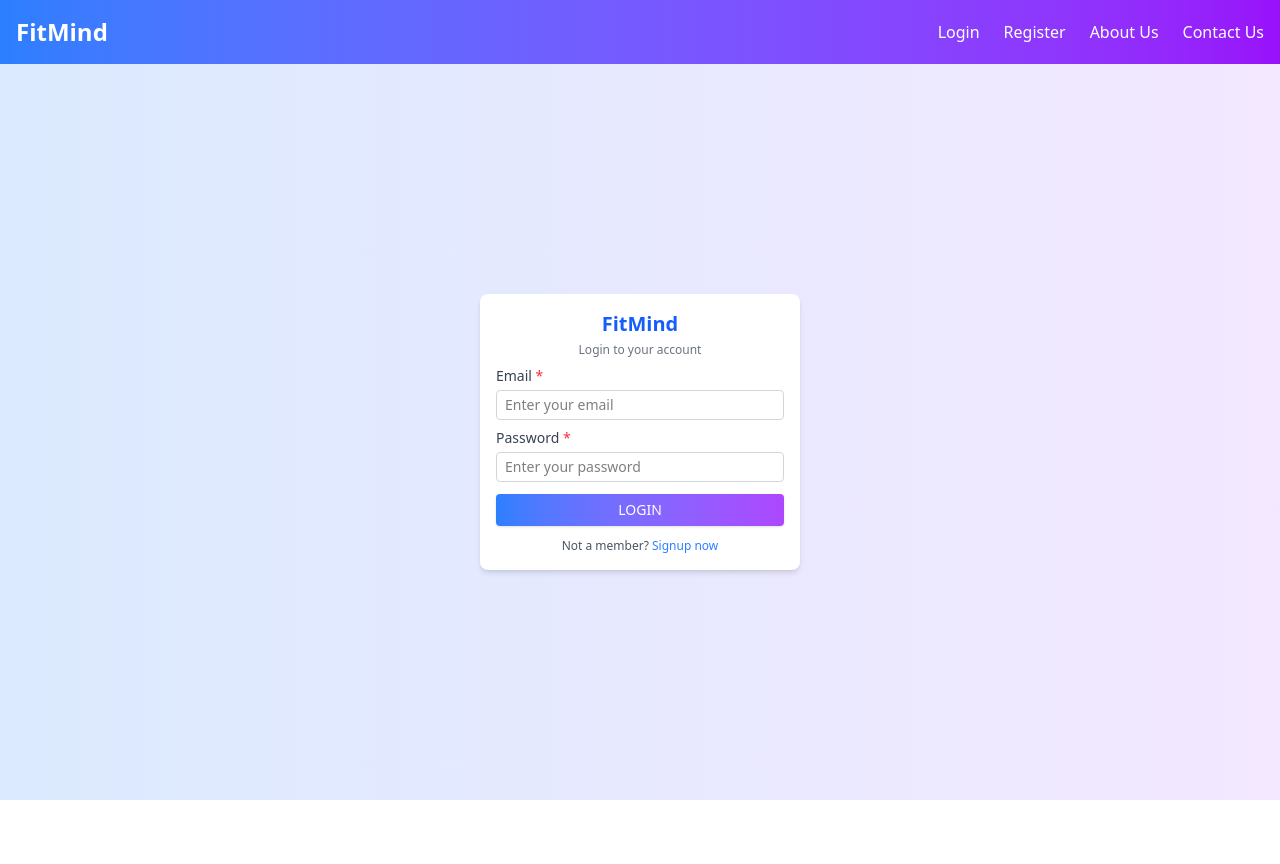
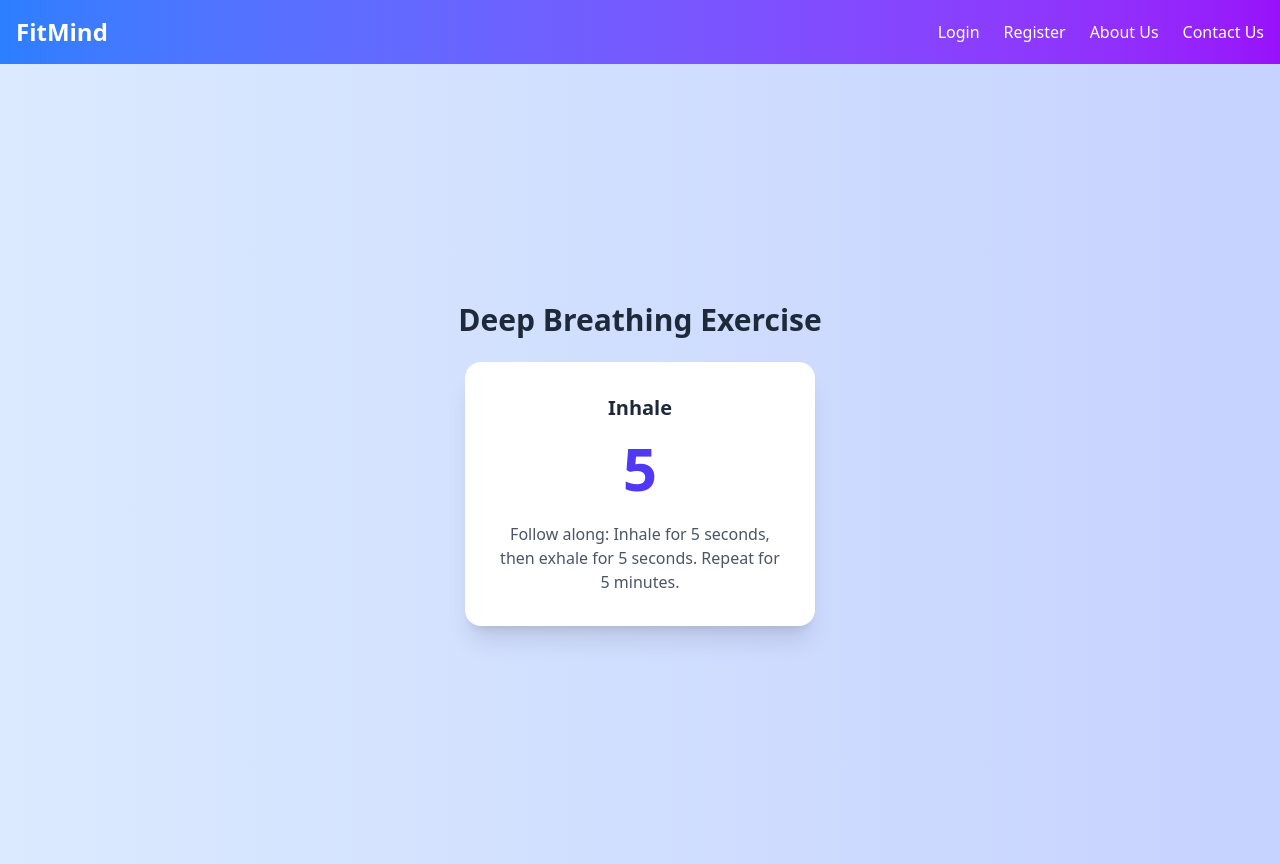
Before and after one commit to ZarinRitu32/FitMind, a React (Vite) app in the folder Frontend/: page /deep-breathing in a window 1280 px wide. Before the commit this address led to /login. Before the commit the page ends 800 px from the top, so only its background shows below. Built offline with nearby package versions, Linux system fonts and the light colour scheme.

Commit message:
adding pages into mentalhealth page #18

```diff
--- /dev/null
+++ b/Frontend/src/pages/DeepBreathing.jsx
@@ -0,0 +1,36 @@
+// src/pages/DeepBreathing.jsx
+import { useState, useEffect } from "react";
+
+export default function DeepBreathing() {
+  const [step, setStep] = useState("Inhale");
+  const [seconds, setSeconds] = useState(5);
+
+  useEffect(() => {
+    const interval = setInterval(() => {
+      setSeconds((prev) => {
+        if (prev === 1) {
+          // Switch between inhale and exhale
+          setStep((s) => (s === "Inhale" ? "Exhale" : "Inhale"));
+          return 5;
+        }
+        return prev - 1;
+      });
+    }, 1000);
+
+    return () => clearInterval(interval);
+  }, []);
+
+  return (
+    <div className="flex flex-col items-center justify-center min-h-screen bg-gradient-to-r from-blue-100 to-indigo-200 text-gray-800">
+      <h1 className="text-3xl font-bold mb-6">Deep Breathing Exercise</h1>
+      <div className="bg-white shadow-xl rounded-2xl p-8 text-center w-[350px]">
+        <p className="text-xl font-semibold mb-4">{step}</p>
+        <p className="text-6xl font-bold text-indigo-600">{seconds}</p>
+        <p className="mt-6 text-gray-600">
+          Follow along: Inhale for 5 seconds, then exhale for 5 seconds. Repeat
+          for 5 minutes.
+        </p>
+      </div>
+    </div>
+  );
+}
--- /dev/null
+++ b/Frontend/src/pages/GratitudeJournaling.jsx
@@ -0,0 +1,25 @@
+import { useNavigate } from "react-router-dom";
+
+export default function GratitudeJournaling() {
+  const navigate = useNavigate();
+
+  return (
+    <div className="flex justify-center items-center min-h-screen bg-gradient-to-r from-blue-100 to-purple-100 px-4">
+      <div className="w-full max-w-md bg-white rounded-lg shadow-md p-6 text-center">
+        <h1 className="text-2xl font-bold text-purple-600 mb-4">
+          Gratitude Journaling
+        </h1>
+        <p className="text-gray-600 mb-6">
+          A 15-minute mindfulness practice to reflect on the positives in your
+          life.
+        </p>
+        <button
+          onClick={() => navigate("/mental-health")}
+          className="bg-purple-500 text-white px-4 py-2 rounded-lg shadow-sm hover:bg-purple-600 transition"
+        >
+          Back
+        </button>
+      </div>
+    </div>
+  );
+}
--- a/Frontend/src/pages/MentalHealth.jsx
+++ b/Frontend/src/pages/MentalHealth.jsx
@@ -1,10 +1,30 @@
 import { Link, useNavigate } from "react-router-dom";
 
 const activities = [
-  { title: "Morning Meditation", time: "10 min", type: "Guided Audio" },
-  { title: "Deep Breathing Exercise", time: "5 min", type: "Relaxation" },
-  { title: "Gratitude Journaling", time: "15 min", type: "Mindfulness" },
-  { title: "Yoga Flow", time: "20 min", type: "Stretch & Relax" },
+  {
+    title: "Morning Meditation",
+    time: "10 min",
+    type: "Guided Audio",
+    path: "/mental-health/meditation",
+  },
+  {
+    title: "Deep Breathing Exercise",
+    time: "5 min",
+    type: "Relaxation",
+    path: "/mental-health/breathing",
+  },
+  {
+    title: "Gratitude Journaling",
+    time: "15 min",
+    type: "Mindfulness",
+    path: "/mental-health/journaling",
+  },
+  {
+    title: "Yoga Flow",
+    time: "20 min",
+    type: "Stretch & Relax",
+    path: "/mental-health/yoga",
+  },
 ];
 
 export default function MentalHealth() {
@@ -13,16 +33,17 @@ export default function MentalHealth() {
   return (
     <div className="min-h-screen bg-gradient-to-r from-blue-100 to-purple-100 p-6">
       <div className="max-w-6xl mx-auto">
-
         <button
           onClick={() => navigate("/dashboard")}
           className="mb-6 bg-gradient-to-r from-blue-500 to-purple-500 text-white px-4 py-2 rounded-lg font-medium shadow-sm hover:from-blue-600 hover:to-purple-600 transition text-sm"
         >
-           Back to Dashboard
+          Back to Dashboard
         </button>
 
         <div className="mb-8 text-center">
-          <h1 className="text-3xl font-extrabold text-purple-600">Mental Health</h1>
+          <h1 className="text-3xl font-extrabold text-purple-600">
+            Mental Health
+          </h1>
           <p className="text-gray-600 mt-2 text-base">
             Take time to care for your mind as much as your body.
           </p>
@@ -38,7 +59,7 @@ export default function MentalHealth() {
               <p className="text-sm text-gray-500 mt-1">{a.time}</p>
               <p className="text-xs text-gray-400 mb-4">{a.type}</p>
               <Link
-                to="#"
+                to={a.path}
                 className="inline-block w-full text-center bg-gradient-to-r from-purple-500 to-purple-600 text-white px-4 py-2 rounded-lg font-medium shadow-sm hover:from-purple-600 hover:to-purple-700 transition text-sm"
               >
                 Try Now
--- /dev/null
+++ b/Frontend/src/pages/MorningMeditation.jsx
@@ -0,0 +1,25 @@
+import { useNavigate } from "react-router-dom";
+
+export default function MorningMeditation() {
+  const navigate = useNavigate();
+
+  return (
+    <div className="flex justify-center items-center min-h-screen bg-gradient-to-r from-blue-100 to-purple-100 px-4">
+      <div className="w-full max-w-md bg-white rounded-lg shadow-md p-6 text-center">
+        <h1 className="text-2xl font-bold text-purple-600 mb-4">
+          Morning Meditation
+        </h1>
+        <p className="text-gray-600 mb-6">
+          A 10-minute guided audio meditation to start your day with focus and
+          calm.
+        </p>
+        <button
+          onClick={() => navigate("/mental-health")}
+          className="bg-purple-500 text-white px-4 py-2 rounded-lg shadow-sm hover:bg-purple-600 transition"
+        >
+          Back
+        </button>
+      </div>
+    </div>
+  );
+}
--- /dev/null
+++ b/Frontend/src/pages/YogaFlow.jsx
@@ -0,0 +1,23 @@
+import { useNavigate } from "react-router-dom";
+
+export default function YogaFlow() {
+  const navigate = useNavigate();
+
+  return (
+    <div className="flex justify-center items-center min-h-screen bg-gradient-to-r from-blue-100 to-purple-100 px-4">
+      <div className="w-full max-w-md bg-white rounded-lg shadow-md p-6 text-center">
+        <h1 className="text-2xl font-bold text-purple-600 mb-4">Yoga Flow</h1>
+        <p className="text-gray-600 mb-6">
+          A 20-minute relaxing yoga sequence for body flexibility and stress
+          release.
+        </p>
+        <button
+          onClick={() => navigate("/mental-health")}
+          className="bg-purple-500 text-white px-4 py-2 rounded-lg shadow-sm hover:bg-purple-600 transition"
+        >
+          Back
+        </button>
+      </div>
+    </div>
+  );
+}
--- a/Frontend/src/router/AppRouter.jsx
+++ b/Frontend/src/router/AppRouter.jsx
@@ -11,6 +11,12 @@ import Nutrition from "../pages/Nutrition";
 import MentalHealth from "../pages/MentalHealth";
 import AboutUs from "../pages/AboutUs";
 import ContactUs from "../pages/ContactUs";
+
+// New Pages
+import MorningMeditation from "../pages/MorningMeditation";
+import DeepBreathing from "../pages/DeepBreathing";
+import GratitudeJournaling from "../pages/GratitudeJournaling";
+import YogaFlow from "../pages/YogaFlow";
 
 export default function AppRouter() {
   return (
@@ -31,6 +37,12 @@ export default function AppRouter() {
         <Route path="nutrition" element={<Nutrition />} />
         <Route path="mental-health" element={<MentalHealth />} />
 
+        {/* New Wellness Pages */}
+        <Route path="morning-meditation" element={<MorningMeditation />} />
+        <Route path="deep-breathing" element={<DeepBreathing />} />
+        <Route path="gratitude-journaling" element={<GratitudeJournaling />} />
+        <Route path="yoga-flow" element={<YogaFlow />} />
+
         {/* Catch-all redirect to login */}
         <Route path="*" element={<Navigate to="/login" replace />} />
       </Route>
```
